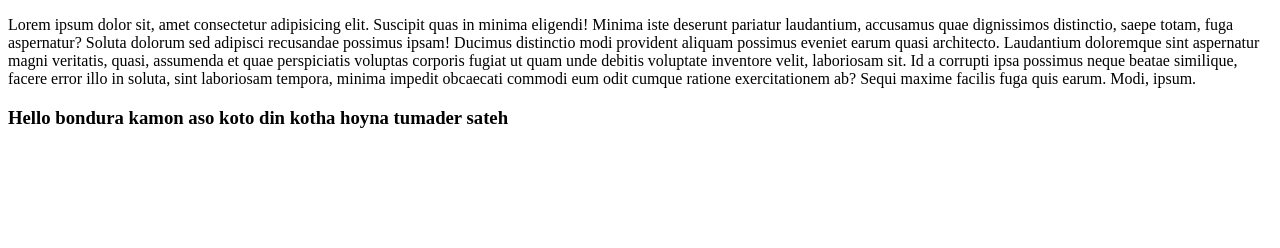
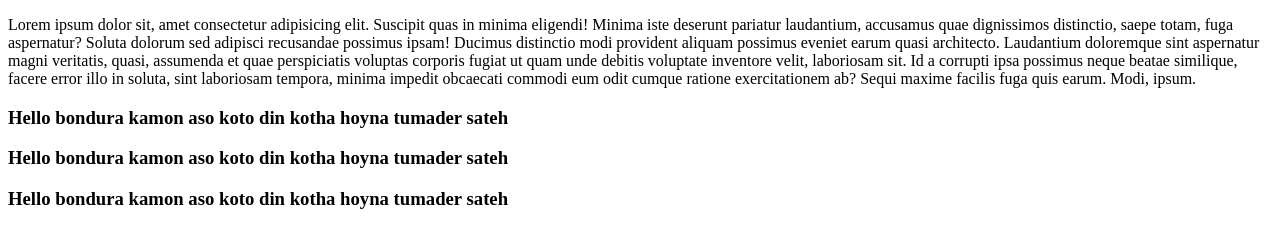
Before and after one commit to musamolla3131/Gittu, a plain HTML site: page index.html in a window 1280 px wide. Drawn offline with Linux system fonts and the light colour scheme.

Commit message:
multiple bondhura

```diff
--- a/index.html
+++ b/index.html
@@ -8,6 +8,8 @@
 </head>
     <p>Lorem ipsum dolor sit, amet consectetur adipisicing elit. Suscipit quas in minima eligendi! Minima iste deserunt pariatur laudantium, accusamus quae dignissimos distinctio, saepe totam, fuga aspernatur? Soluta dolorum sed adipisci recusandae possimus ipsam! Ducimus distinctio modi provident aliquam possimus eveniet earum quasi architecto. Laudantium doloremque sint aspernatur magni veritatis, quasi, assumenda et quae perspiciatis voluptas corporis fugiat ut quam unde debitis voluptate inventore velit, laboriosam sit. Id a corrupti ipsa possimus neque beatae similique, facere error illo in soluta, sint laboriosam tempora, minima impedit obcaecati commodi eum odit cumque ratione exercitationem ab? Sequi maxime facilis fuga quis earum. Modi, ipsum.</p>
     <h3>Hello bondura kamon aso koto din kotha hoyna tumader sateh </h3>
+    <h3>Hello bondura kamon aso koto din kotha hoyna tumader sateh </h3>
+    <h3>Hello bondura kamon aso koto din kotha hoyna tumader sateh </h3>
 <body>
 
 </body>
```
